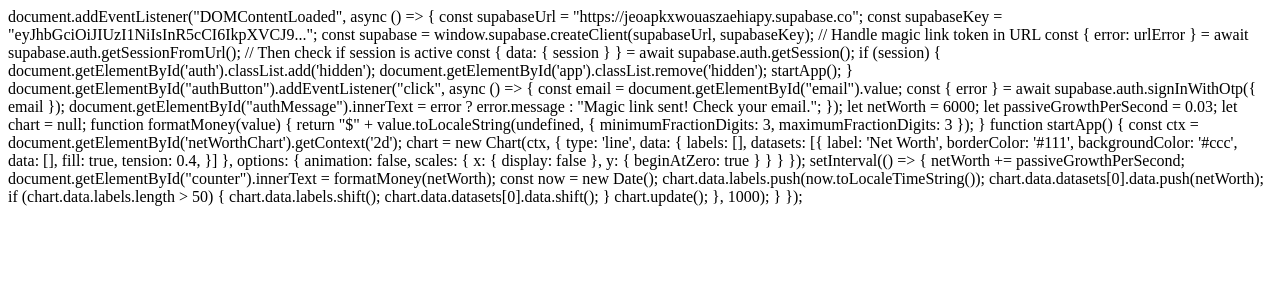
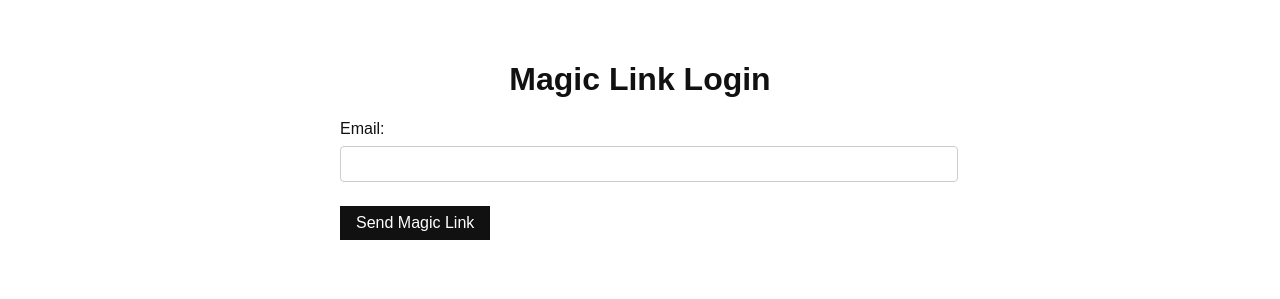
Before and after one commit to MarlowBrown843/Networthlive, a plain HTML site: page index.html in a window 1280 px wide. Drawn offline with nearby package versions, Linux system fonts and the light colour scheme.

Commit message:
Update 6index.html

```diff
--- a/index.html
+++ b/index.html
@@ -1,14 +1,80 @@
+<!DOCTYPE html>
+<html lang="en">
+<head>
+  <meta charset="UTF-8" />
+  <meta name="viewport" content="width=device-width, initial-scale=1.0"/>
+  <title>NetworthLive - Magic Link Login</title>
+  <script defer src="https://cdn.jsdelivr.net/npm/chart.js"></script>
+  <script defer src="https://cdn.jsdelivr.net/npm/@supabase/supabase-js"></script>
+  <style>
+    body {
+      background-color: #ffffff;
+      color: #111;
+      font-family: Arial, sans-serif;
+      padding: 2rem;
+    }
+    h1, h2 {
+      text-align: center;
+    }
+    .hidden { display: none; }
+    .container {
+      max-width: 600px;
+      margin: 0 auto;
+    }
+    label, input {
+      display: block;
+      margin: 0.5rem 0;
+    }
+    input[type="email"] {
+      width: 100%;
+      padding: 0.5rem;
+      font-size: 1rem;
+      border-radius: 4px;
+      border: 1px solid #ccc;
+    }
+    button {
+      padding: 0.5rem 1rem;
+      font-size: 1rem;
+      background-color: #111;
+      color: #fff;
+      border: none;
+      cursor: pointer;
+      margin-top: 1rem;
+    }
+    canvas {
+      background-color: #f5f5f5;
+      border-radius: 8px;
+      margin-top: 2rem;
+    }
+  </style>
+</head>
+<body>
+  <div id="auth" class="container">
+    <h1>Magic Link Login</h1>
+    <label>Email:</label>
+    <input type="email" id="email">
+    <button id="authButton">Send Magic Link</button>
+    <p id="authMessage"></p>
+  </div>
+
+  <div id="app" class="hidden container">
+    <h1>💰 Live Net Worth Tracker</h1>
+    <div id="counter">$0.000</div>
+    <canvas id="netWorthChart" height="100"></canvas>
+  </div>
+
+  <script>
     document.addEventListener("DOMContentLoaded", async () => {
       const supabaseUrl = "https://jeoapkxwouaszaehiapy.supabase.co";
-  const supabaseKey = "eyJhbGciOiJIUzI1NiIsInR5cCI6IkpXVCJ9...";
+      const supabaseKey = "eyJhbGciOiJIUzI1NiIsInR5cCI6IkpXVCJ9.eyJpc3MiOiJzdXBhYmFzZSIsInJlZiI6Implb2Fwa3h3b3Vhc3phZWhpYXB5Iiwicm9sZSI6ImFub24iLCJpYXQiOjE3NDU5MTM1NDgsImV4cCI6MjA2MTQ4OTU0OH0.aKxjBXa72Pv84vXyUCyGr22rtDRThaTpO9QcM6gUHdA";
       const supabase = window.supabase.createClient(supabaseUrl, supabaseKey);
 
-  // Handle magic link token in URL
+      // Step 1: Catch redirect from magic link if present
       const { error: urlError } = await supabase.auth.getSessionFromUrl();
+      if (urlError) console.error("Magic link error:", urlError);
 
-  // Then check if session is active
+      // Step 2: Get session
       const { data: { session } } = await supabase.auth.getSession();
-
       if (session) {
         document.getElementById('auth').classList.add('hidden');
         document.getElementById('app').classList.remove('hidden');
@@ -68,3 +134,6 @@ document.addEventListener("DOMContentLoaded", async () => {
         }, 1000);
       }
     });
+  </script>
+</body>
+</html>
```
Lines whose indentation alone changed are shown as unchanged.
